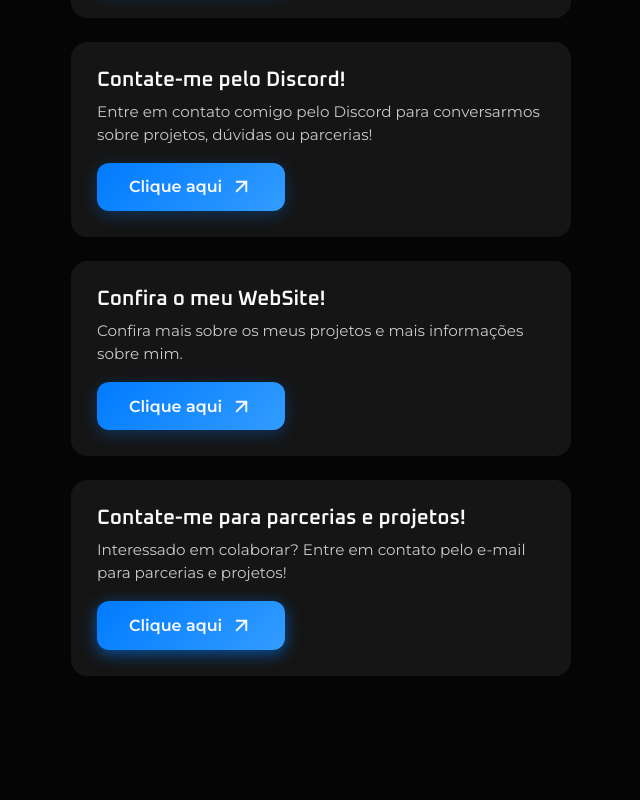
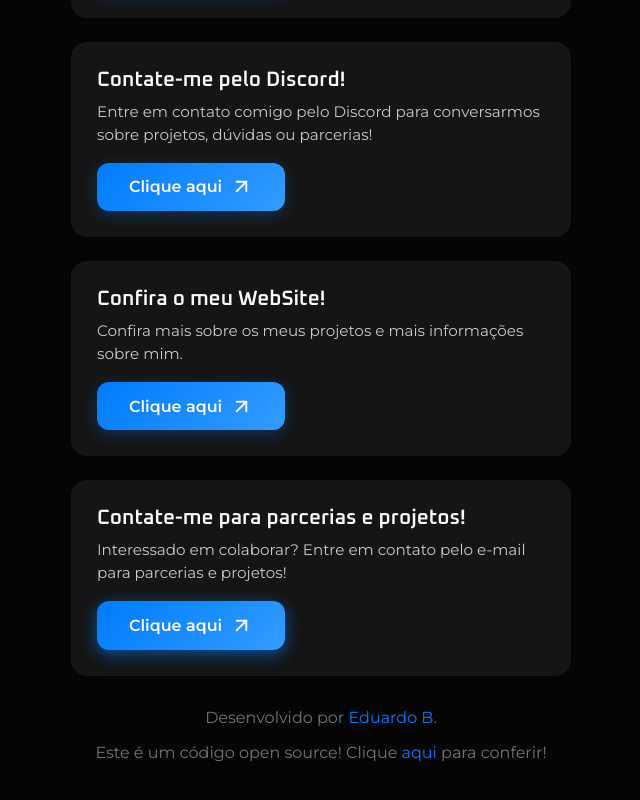
Before and after one commit to Duduubas/links-profile, a Vue app: page / in a window 1280 px wide. Shown: the part 738-1538 px from the top of the page, without its empty margins (319-959 px from the left). Before the commit the page ends 1464 px from the top, so only its background shows below. Built offline with nearby package versions, Linux system fonts and the light colour scheme; a web font is replaced by a local one.

Commit message:
✨ Adicionado: footer na página principal

```diff
--- a/index.html
+++ b/index.html
@@ -21,17 +21,20 @@
   <meta property="og:locale" content="pt_BR" />
 
   <!-- ÍCONES -->
-  <link rel="icon" type="image/x-icon" href="./public/favicon.png" />
+  <link rel="icon" type="image/x-icon" href="./favicon.png" />
   <!-- <link rel="icon" type="image/svg+xml" href="/icon.svg" /> -->
   <!-- <link rel="apple-touch-icon" href="/apple-icon.png" /> -->
+
+  <!-- CSS -->
+  <link rel="stylesheet" href="./src/styles/footer.css">
 </head>
   <body>
     <div id="app"></div>
     <script type="module" src="/src/main.ts"></script>
 
     <footer>
-      <p>
-        Desenvolvido por <a></a>
+      <p>Desenvolvido por <a href="https://eduardobrito.dev">Eduardo B</a>. </p>
+      <p>Este é um código open source! Clique <a href='https://github.com/Duduubas/links-profile'>aqui</a> para conferir!</p>
     </footer>
   </body>
 </html>
--- /dev/null
+++ b/src/styles/footer.css
@@ -0,0 +1,12 @@
+footer {
+    padding: 1rem;
+    text-align: center;
+    font-size: 1rem;
+    color: #6c757d;
+    font-family: var(--font-sans);
+}
+
+a {
+    color: #007bff;
+    text-decoration:none;
+}
```
